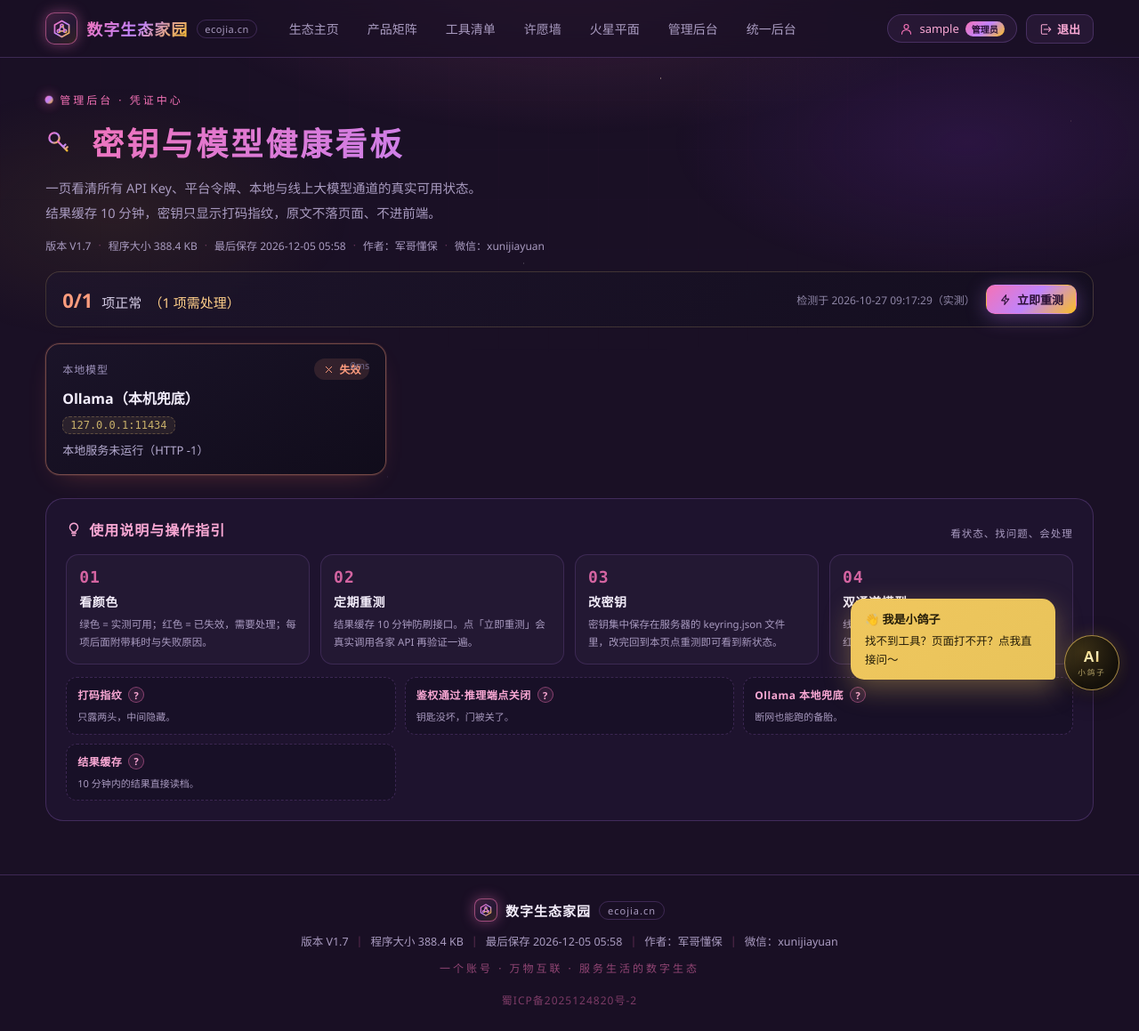
After one commit to lzp5133084/ecojia, a Flask app: page /keys in a window 1280 px wide. The commit adds this page. Shown: the whole page at 89% size. Run offline with Flask 2, Linux system fonts and the light colour scheme; the visitor is signed in with stand-in values (Sample User, id 1); data comes from the database, SQL or seed files in the repository; data that the repository does not hold is empty; some libraries are stand-ins or nearby versions.

Commit message:
feat: 密钥与模型健康看板（/keys）
- key_check.py 检测引擎：方舟×4、豆包对话/语音、高德、Gitee、GitHub、
  管理员账号、本地 Ollama，全量真实调用，结果缓存 10 分钟
- keys.html 管理页：状态卡片+打码指纹+失败原因+一键重测，双端适配
- keyring.json 集中存密钥（gitignore 不入库），keycheck_cache.json 为缓存
- 首轮实测 5/11 正常：高德/Gitee/GitHub/管理员/Ollama 有效；
  方舟 Key 鉴权通过但推理端点全部关闭；豆包语音 Key 签名失效

```diff
--- a/app.py
+++ b/app.py
@@ -2109,6 +2109,28 @@ def api_admin_hub_delete(cid):
     return jsonify({"ok": True, "msg": "已移除"})
 
 
+# ══════════════════ 密钥与模型健康监控（V1.7 追加） ══════════════════
+import key_check
+
+
+@app.route("/keys")
+def keys_page():
+    """密钥健康看板：仅管理员可见，密钥只显示打码指纹"""
+    u = current_user()
+    if not u:
+        return redirect(url_for("login_page"))
+    if u["role"] != "admin":
+        return render_template("auth.html", deny="该页面需要管理员权限")
+    return render_template("keys.html")
+
+
+@app.route("/api/keys/status")
+@admin_required
+def api_keys_status():
+    force = request.args.get("refresh") == "1"
+    return jsonify({"ok": True, "status": key_check.get_status(force=force)})
+
+
 # ══════════════════ 启动 ══════════════════
 init_db()
 
--- a/static/css/style.css
+++ b/static/css/style.css
@@ -1508,3 +1508,31 @@ body.hx-lock{overflow:hidden}
   .hx-family-item{flex-wrap:wrap}
   .hx-nudge{flex-wrap:wrap}
 }
+
+/* ══════════ V1.7 密钥健康看板（/keys） ══════════ */
+.kc-toolbar{display:flex;justify-content:space-between;align-items:center;gap:14px;flex-wrap:wrap;margin:18px 0;padding:14px 18px;border:1px solid rgba(255,214,130,.18);border-radius:16px;background:linear-gradient(135deg,rgba(30,22,44,.72),rgba(18,14,30,.72));backdrop-filter:blur(10px)}
+.kc-summary{font-size:15px;color:#d8cfe8}
+.kc-summary b{font-size:22px;margin-right:6px}
+.kc-num-ok{color:#7ee2a8}.kc-num-bad{color:#ff9d7e}
+.kc-warn{color:#ffcf8a;font-style:normal;margin-left:8px}
+.kc-fine{color:#7ee2a8;font-style:normal;margin-left:8px}
+.kc-actions{display:flex;align-items:center;gap:12px}
+.kc-time{font-size:12px;color:#8f86a6}
+.kc-loading-dot{display:inline-block;width:8px;height:8px;border-radius:50%;background:#ffd682;margin-right:8px;animation:kcPulse 1.2s ease-in-out infinite}
+@keyframes kcPulse{0%,100%{opacity:.35;transform:scale(.8)}50%{opacity:1;transform:scale(1.15)}}
+.kc-grid{display:grid;grid-template-columns:repeat(auto-fill,minmax(300px,1fr));gap:14px}
+.kc-card{position:relative;padding:16px 18px;border-radius:16px;border:1px solid rgba(255,255,255,.08);background:linear-gradient(150deg,rgba(28,21,42,.85),rgba(16,12,26,.85));transition:transform .25s ease,box-shadow .25s ease}
+.kc-card:hover{transform:translateY(-3px)}
+.kc-card.kc-ok{border-color:rgba(126,226,168,.35);box-shadow:0 0 0 1px rgba(126,226,168,.08),0 10px 30px -18px rgba(126,226,168,.35)}
+.kc-card.kc-bad{border-color:rgba(255,157,126,.4);box-shadow:0 0 0 1px rgba(255,157,126,.1),0 10px 30px -18px rgba(255,120,90,.45)}
+.kc-card-head{display:flex;justify-content:space-between;align-items:center;margin-bottom:8px}
+.kc-group{font-size:12px;letter-spacing:.08em;color:#9d92bb;text-transform:uppercase}
+.kc-state{display:inline-flex;align-items:center;gap:5px;font-size:12px;font-weight:600;padding:3px 10px;border-radius:999px}
+.kc-ok .kc-state{color:#7ee2a8;background:rgba(126,226,168,.12)}
+.kc-bad .kc-state{color:#ff9d7e;background:rgba(255,157,126,.12)}
+.kc-state .ic{width:13px;height:13px}
+.kc-card h4{margin:0 0 6px;font-size:16px;color:#f3eefc}
+.kc-fp{display:inline-block;font-size:12px;color:#c8b06a;background:rgba(255,214,130,.08);border:1px dashed rgba(255,214,130,.25);border-radius:8px;padding:2px 8px;margin-bottom:8px}
+.kc-detail{margin:0;font-size:13px;line-height:1.6;color:#b7add2;word-break:break-all}
+.kc-ms{position:absolute;top:16px;right:18px;font-size:11px;color:#6f6688}
+@media(max-width:560px){.kc-grid{grid-template-columns:1fr}.kc-ms{position:static;margin-top:8px}}
--- /dev/null
+++ b/templates/keys.html
@@ -0,0 +1,137 @@
+{% extends "base.html" %}
+{% from "icon_macro.html" import icon %}
+{% block title %}密钥与模型健康看板 · 管理后台{% endblock %}
+{% block content %}
+
+<section class="page-head hx-head">
+  <div class="hx-kicker"><span class="hx-kicker-dot"></span>管理后台 · 凭证中心</div>
+  <h1>{{ icon("key") }}密钥与模型健康看板</h1>
+  <p>一页看清所有 API Key、平台令牌、本地与线上大模型通道的真实可用状态。<br>
+  结果缓存 10 分钟，密钥只显示打码指纹，原文不落页面、不进前端。</p>
+  <div class="hx-head-meta">
+    <span>版本 {{ footer.version }}</span><i>·</i>
+    <span>程序大小 {{ footer.size }}</span><i>·</i>
+    <span>最后保存 {{ footer.saved }}</span><i>·</i>
+    <span>作者：军哥懂保</span><i>·</i>
+    <span>微信：xunijiayuan</span>
+  </div>
+</section>
+
+<section class="kc-toolbar">
+  <div class="kc-summary" id="kcSummary">
+    <span class="kc-loading-dot"></span>正在读取健康状态…
+  </div>
+  <div class="kc-actions">
+    <span class="kc-time" id="kcTime"></span>
+    <button class="btn btn-gold btn-sm" id="kcRefresh" type="button">{{ icon("zap") }} 立即重测</button>
+  </div>
+</section>
+
+<section class="kc-grid" id="kcGrid" aria-label="密钥状态列表"></section>
+
+<section class="hx-guide" style="margin-top:26px">
+  <div class="hx-guide-head">
+    <h3>{{ icon("bulb") }} 使用说明与操作指引</h3>
+    <span>看状态、找问题、会处理</span>
+  </div>
+  <div class="hx-steps">
+    <div class="hx-step">
+      <b>01</b>
+      <h4>看颜色</h4>
+      <p>绿色 = 实测可用；红色 = 已失效，需要处理；每项后面附带耗时与失败原因。</p>
+    </div>
+    <div class="hx-step">
+      <b>02</b>
+      <h4>定期重测</h4>
+      <p>结果缓存 10 分钟防刷接口。点「立即重测」会真实调用各家 API 再验证一遍。</p>
+    </div>
+    <div class="hx-step">
+      <b>03</b>
+      <h4>改密钥</h4>
+      <p>密钥集中保存在服务器的 keyring.json 文件里，改完回到本页点重测即可看到新状态。</p>
+    </div>
+    <div class="hx-step">
+      <b>04</b>
+      <h4>双通道模型</h4>
+      <p>线上走火山方舟，本地兜底走 Ollama。两路都红时，AI 助手会自动降级为本地规则引擎。</p>
+    </div>
+  </div>
+  <div class="hx-terms">
+    <div class="hx-term">
+      <span>打码指纹</span>
+      <button class="hx-q" type="button" data-tip="密钥原文只存在服务器文件里，页面只显示前6位…后4位的指纹，用于区分是哪一把 Key，防止泄露。">?</button>
+      <p>只露两头，中间隐藏。</p>
+    </div>
+    <div class="hx-term">
+      <span>鉴权通过·推理端点关闭</span>
+      <button class="hx-q" type="button" data-tip="意思是：Key 本身没过期（能登录方舟），但名下开通的模型服务被关闭或欠费了。到火山方舟控制台重新开通模型即可恢复。">?</button>
+      <p>钥匙没坏，门被关了。</p>
+    </div>
+    <div class="hx-term">
+      <span>Ollama 本地兜底</span>
+      <button class="hx-q" type="button" data-tip="装在本机的小型开源模型服务。方舟不可用时自动切换，保证 AI 功能不断线；首次使用需执行 ollama pull 拉取模型。">?</button>
+      <p>断网也能跑的备胎。</p>
+    </div>
+    <div class="hx-term">
+      <span>结果缓存</span>
+      <button class="hx-q" type="button" data-tip="每次真实检测都要调用多家外部 API，频繁调用可能触发限流。所以结果缓存 10 分钟，缓存期内秒开。">?</button>
+      <p>10 分钟内的结果直接读档。</p>
+    </div>
+  </div>
+</section>
+
+{% endblock %}
+
+{% block scripts %}
+<script>
+(function(){
+  var grid = document.getElementById('kcGrid');
+  var summary = document.getElementById('kcSummary');
+  var timeEl = document.getElementById('kcTime');
+  var btn = document.getElementById('kcRefresh');
+
+  function esc(s){ return String(s==null?'':s).replace(/[&<>"']/g, function(c){
+    return {'&':'&amp;','<':'&lt;','>':'&gt;','"':'&quot;',"'":'&#39;'}[c]; }); }
+
+  function render(st){
+    var cards = st.items.map(function(it){
+      var cls = it.ok ? 'kc-ok' : 'kc-bad';
+      var iconName = it.ok ? 'check' : 'xmark';
+      var ms = (it.ms!=null) ? it.ms + 'ms' : '—';
+      return '<div class="kc-card '+cls+'">'
+        + '<div class="kc-card-head"><span class="kc-group">'+esc(it.group)+'</span>'
+        + '<span class="kc-state"><svg class="ic"><use href="#i-'+iconName+'"></use></svg>'
+        + (it.ok ? ' 正常' : ' 失效') + '</span></div>'
+        + '<h4>'+esc(it.label)+'</h4>'
+        + '<code class="kc-fp">'+esc(it.fp)+'</code>'
+        + '<p class="kc-detail">'+esc(it.stage ? it.stage + ' · ' : '')+esc(it.detail||'')+'</p>'
+        + '<div class="kc-ms">'+ms+'</div>'
+        + '</div>';
+    }).join('');
+    grid.innerHTML = cards;
+    summary.innerHTML = '<b class="'+(st.bad? 'kc-num-bad':'kc-num-ok')+'">'+ st.ok +'/'+ st.total +'</b> 项正常'
+      + (st.bad ? '<em class="kc-warn">（'+ st.bad +' 项需处理）</em>' : '<em class="kc-fine">全部健康</em>');
+    timeEl.textContent = '检测于 ' + st.checked_at + (st.cached ? '（缓存）' : '（实測）');
+  }
+
+  function load(force){
+    btn.disabled = true;
+    btn.innerHTML = '检测中…';
+    fetch('/api/keys/status' + (force ? '?refresh=1' : ''))
+      .then(function(r){ return r.json(); })
+      .then(function(d){
+        if (d.ok) { render(d.status); }
+        else { summary.textContent = d.msg || '读取失败'; }
+      })
+      .catch(function(){ summary.textContent = '网络异常，稍后重试'; })
+      .finally(function(){
+        btn.disabled = false;
+        btn.innerHTML = '<svg class="ic"><use href="#i-zap"></use></svg> 立即重测';
+      });
+  }
+
+  btn.addEventListener('click', function(){ load(true); });
+  load(false);
+})();
+</script>
+{% endblock %}
```
Also changed, not shown: key_check.py (added, +242 -0 lines), 程序对话记录.txt (+22 -0 lines), 1 other file.
